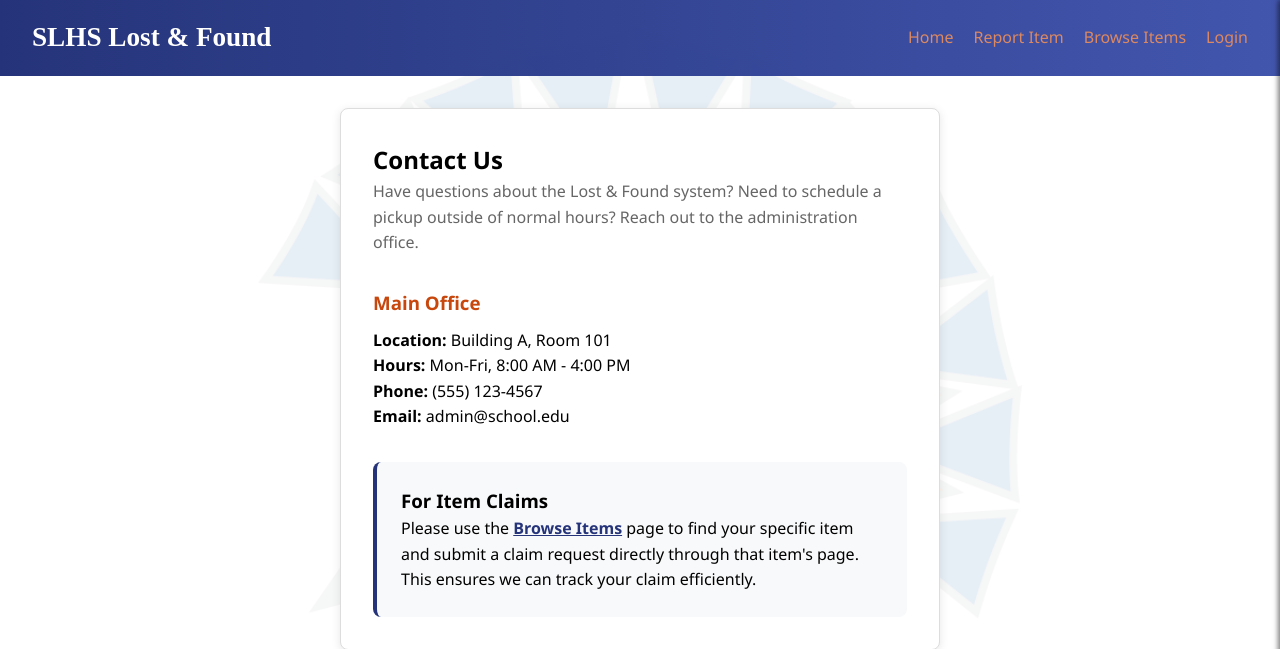
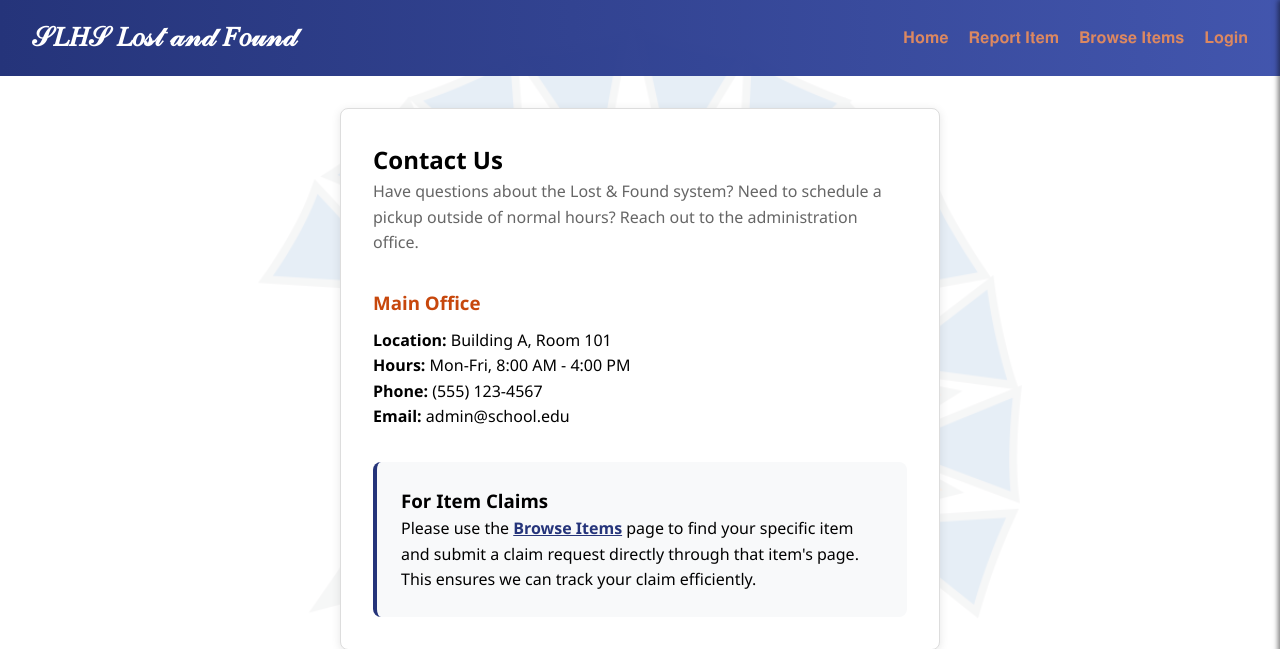
Before and after one commit to dbx62/FBLA-lost-and-found, a Flask app: page /contact in a window 1280 px wide. Shown: the top 649 px of the page. Run offline with Flask 3, Linux system fonts and the light colour scheme.

Commit message:
Update Fonts

```diff
--- a/templates/base.html
+++ b/templates/base.html
@@ -8,18 +8,18 @@
 </head>
 <body>
     <nav>
-        <a href="{{ url_for('index') }}" class="logo">SLHS Lost & Found</a>
+        <a href="{{ url_for('index') }}" class="logo">𝒮𝐿𝐻𝒮 𝐿𝑜𝓈𝓉 𝒶𝓃𝒹 𝐹𝑜𝓊𝓃𝒹</a>
 
         <!-- Desktop Navigation -->
         <ul class="nav-links desktop-nav">
-            <li><a href="{{ url_for('index') }}">Home</a></li>
-            <li><a href="{{ url_for('report') }}">Report Item</a></li>
-            <li><a href="{{ url_for('items') }}">Browse Items</a></li>
+            <li><a href="{{ url_for('index') }}">𝐇𝐨𝐦𝐞</a></li>
+            <li><a href="{{ url_for('report') }}">𝐑𝐞𝐩𝐨𝐫𝐭 𝐈𝐭𝐞𝐦</a></li>
+            <li><a href="{{ url_for('items') }}">𝐁𝐫𝐨𝐰𝐬𝐞 𝐈𝐭𝐞𝐦𝐬</a></li>
             {% if session.get('user_id') %}
-                <li><a href="{{ url_for('dashboard') }}">Admin Dashboard</a></li>
-                <li><a href="{{ url_for('logout') }}">Logout</a></li>
+                <li><a href="{{ url_for('dashboard') }}">𝐀𝐝𝐦𝐢𝐧 𝐃𝐚𝐬𝐡𝐛𝐨𝐚𝐫𝐝</a></li>
+                <li><a href="{{ url_for('logout') }}">𝐋𝐨𝐠𝐨𝐮𝐭</a></li>
             {% else %}
-                <li><a href="{{ url_for('login') }}">Login</a></li>
+                <li><a href="{{ url_for('login') }}">𝐋𝐨𝐠𝐢𝐧</a></li>
             {% endif %}
         </ul>
 
@@ -30,17 +30,17 @@
     <!-- Side Menu Drawer -->
     <div class="side-menu" id="sideMenu">
         <div class="side-menu-header">
-            <h3>Menu</h3>
+            <h2>𝗠𝗲𝗻𝘂</h2>
             <button class="close-btn" onclick="toggleMenu()">&times;</button>
         </div>
-        <a href="{{ url_for('index') }}">Home</a>
-        <a href="{{ url_for('report') }}">Report Item</a>
-        <a href="{{ url_for('items') }}">Browse Items</a>
+        <a href="{{ url_for('index') }}">𝐇𝐨𝐦𝐞</a>
+        <a href="{{ url_for('report') }}">𝐑𝐞𝐩𝐨𝐫𝐭 𝐈𝐭𝐞𝐦</a>
+        <a href="{{ url_for('items') }}">𝐁𝐫𝐨𝐰𝐬𝐞 𝐈𝐭𝐞𝐦𝐬</a>
         {% if session.get('user_id') %}
-            <a href="{{ url_for('dashboard') }}">Admin Dashboard</a>
-            <a href="{{ url_for('logout') }}">Logout</a>
+            <a href="{{ url_for('dashboard') }}">𝐀𝐝𝐦𝐢𝐧 𝐃𝐚𝐬𝐡𝐛𝐨𝐚𝐫𝐝</a>
+            <a href="{{ url_for('logout') }}">𝐋𝐨𝐠𝐨𝐮𝐭</a>
         {% else %}
-            <a href="{{ url_for('login') }}">Login</a>
+            <a href="{{ url_for('login') }}">𝐋𝐨𝐠𝐢𝐧</a>
         {% endif %}
     </div>
 
```
